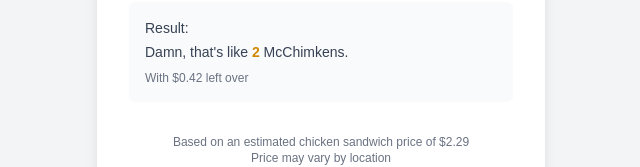
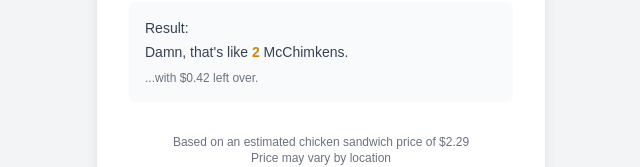
Before and after one commit to tezothy/chimken_calc_v2, a Next.js app in the folder chimken_calc_v2_project/: page / in a window 1280 px wide. Both pictures are taken after typing "5" into the empty fields and a click on the button "Calculate". Shown: the part 421-588 px from the top of the page, without its empty margins (319-959 px from the left). Built offline with nearby package versions, Linux system fonts and the light colour scheme.

Commit message:
Second commit

```diff
--- a/chimken_calc_v2_project/components/ChickenCalculator.js
+++ b/chimken_calc_v2_project/components/ChickenCalculator.js
@@ -74,7 +74,7 @@
                 <p className="mt-1">
                   Damn, that&apos;s like <span className="font-bold text-yellow-600">{result.wholeChickens}</span> McChimkens.</p>
                 <p className="mt-2 text-xs text-gray-500">
-                  With ${result.leftoverMoney} left over
+                  ...with ${result.leftoverMoney} left over.
                 </p>
               </div>
             </div>
```
